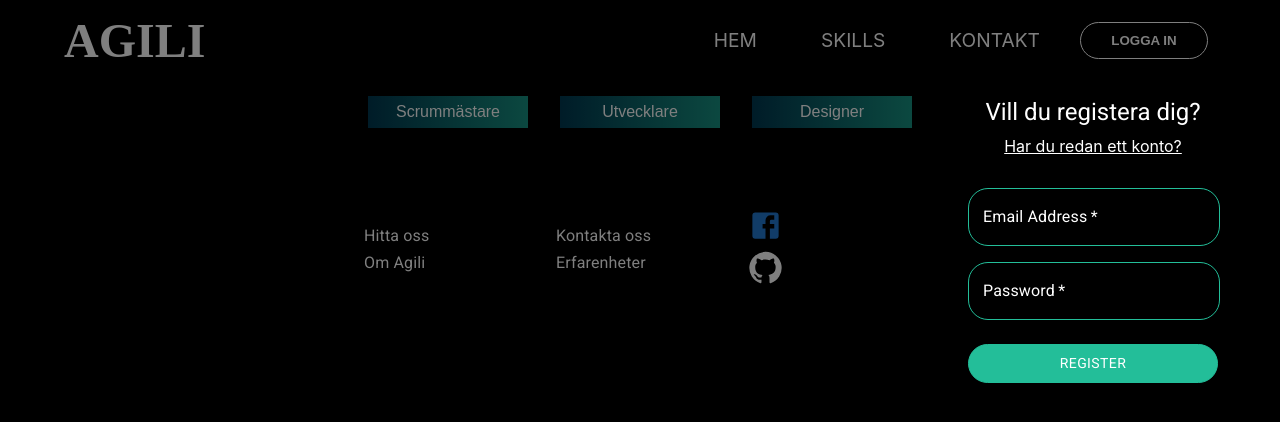
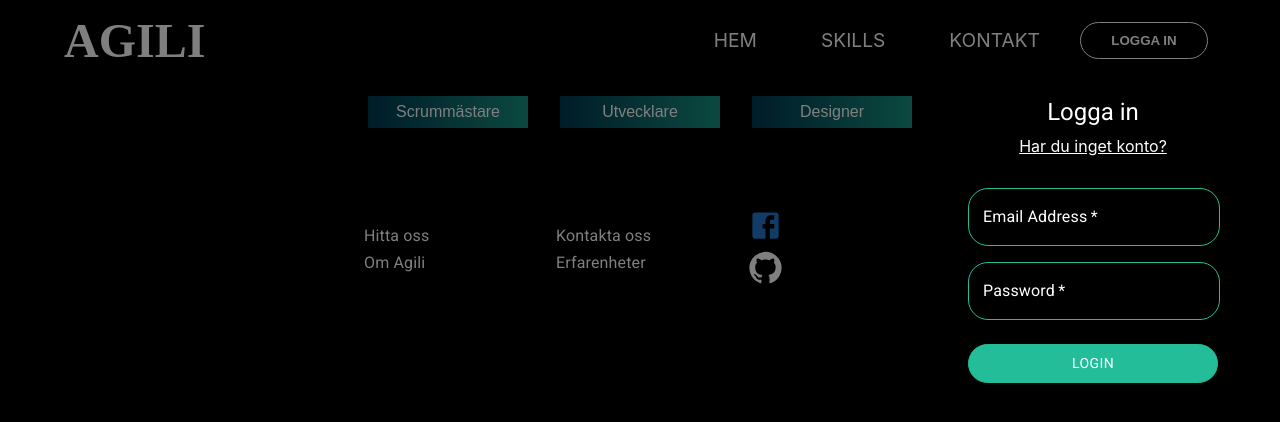
Before and after one commit to OliviaIsberg/portfolj-webbplats, a React (Create React App) app: page /skills in a window 1280 px wide. Both pictures are taken after a click on the button "LOGGA IN". Shown: the top 422 px of the page. Built offline with nearby package versions, Linux system fonts and the light colour scheme; the HTML template or start-up script is replaced by a standard one; a web font is replaced by a local one.

Commit message:
register and login diffs + hover color on button

```diff
--- a/src/components/loginpagecomponents/loginform.jsx
+++ b/src/components/loginpagecomponents/loginform.jsx
@@ -18,6 +18,7 @@ function LoginForm() {
 
   const [password, setPassword] = useState('');
   const [email, setEmail] = useState('');
+  const [register, setRegister] = useState('');
 
   const handleSend = (event) => {
     event.preventDefault();
@@ -25,6 +26,14 @@ function LoginForm() {
     handleSubmit();
     alert("yo");
   };
+
+  const changeLogin = () => {
+    setRegister(true)
+  }
+
+  const changeRegister = () => {
+    setRegister(false)
+  }
 
   const handleSubmit = () => {
     setEmail('')
@@ -42,7 +51,7 @@ function LoginForm() {
     },
   });
 
-  return (
+  if(register){ return (
     <Container component="main" maxWidth="xs">
       <Box
         sx={{
@@ -68,13 +77,16 @@ function LoginForm() {
           className="contactMember"
           sx={{ color: 'white' }}
         >
-          Vill du registera dig?
+          Registera dig
         </Typography>
         <Typography
           component="p"
           variant="p"
           className='contactMember'
-          sx={{ color: "white", textDecoration: "underline", mt: "-1.5rem"}}>
+          onClick={() => changeRegister()}
+          sx={{ color: "white", textDecoration: "underline", mt: "-1.5rem", ":hover": {
+            color: "#23BE89",
+          } }}>
             Har du redan ett konto?
         </Typography>
         <Box component="form" onSubmit={handleSend}>
@@ -163,6 +175,130 @@ function LoginForm() {
         </Box>
       </Box>
     </Container>
+  )}else return(
+    <Container component="main" maxWidth="xs">
+      <Box
+        sx={{
+          position: 'absolute',
+          left: "40vw",
+          top: "-20vh",
+          display: 'flex',
+          flexDirection: 'column',
+          alignItems: 'center',
+          backgroundColor: "black",
+          borderRadius: "1rem",
+          padding: "1rem",
+          '@media (max-width: 700px)' : {
+            position: "relative",
+            left: 0,
+            right: 0,
+          }
+        }}
+      >
+        <Typography
+          component="h1"
+          variant="h5"
+          className="contactMember"
+          sx={{ color: 'white' }}
+        >
+          Logga in
+        </Typography>
+        <Typography
+          component="p"
+          variant="p"
+          className='contactMember'
+          onClick={() => changeLogin()}
+          sx={{ color: "white", textDecoration: "underline", mt: "-1.5rem", ":hover": {
+            color: "#23BE89",
+          } }}>
+            Har du inget konto?
+        </Typography>
+        <Box component="form" onSubmit={handleSend}>
+          <Grid container spacing={2}>
+            <Grid item xs={12}>
+              <TextField
+                required
+                fullWidth
+                id="email"
+                label="Email Address"
+                name="email"
+                value={email}
+                autoComplete="email"
+                inputProps={{maxLength: 20}}
+                onChange={(event) => setEmail(event.target.value)}
+                InputLabelProps={{ className: 'textfield_label' }}
+                sx={{
+                  color: 'white',
+                  backgroundColor: 'black',
+                  border: '1px solid #23BE99',
+                  borderRadius: '20px',
+                  outline: 'none',
+                  input: { color: 'white' },
+                  inputLabel: { color: 'white' },
+                  textfield_label: { color: 'white' },
+                  '& .MuiOutlinedInput-notchedOutline': {
+                    border: 'none',
+                  },
+                }}
+              />
+            </Grid>
+            <Grid item xs={12}>
+              <TextField
+                required
+                fullWidth
+                id="password"
+                label="Password"
+                name="password"
+                value={password}
+                onChange={(event) => setPassword(event.target.value)}
+                autoComplete="password"
+                InputLabelProps={{ className: 'textfield_label' }}
+                sx={{
+                  color: 'white',
+                  backgroundColor: 'black',
+                  border: '1px solid #23BE99',
+                  borderRadius: '20px',
+                  outline: 'none',
+                  input: { color: 'white' },
+                  inputLabel: { color: 'white' },
+                  textfield_label: { color: 'white' },
+                  '& .MuiOutlinedInput-notchedOutline': {
+                    border: 'none',
+                  },
+                }}
+              />
+            </Grid>
+          </Grid>
+          <Button
+            type="submit"
+            fullWidth
+            variant="contained"
+            className="center"
+            sx={{
+              mt: 3,
+              mb: 2,
+              width: '250px',
+              color: 'white',
+              backgroundColor: '#23BE99',
+              border: '1px solid #23BE99',
+              borderRadius: '20px',
+              outline: 'none',
+              input: { color: 'white' },
+              inputLabel: { color: 'white' },
+              textfield_label: { color: 'white' },
+              '& .MuiOutlinedInput-notchedOutline': {
+                border: 'none',
+              },
+              '@media (max-width: 700px)' : {
+                width: "100%",
+              }
+            }}
+          >
+            Login
+          </Button>
+        </Box>
+      </Box>
+    </Container>
   );
 }
 
```
